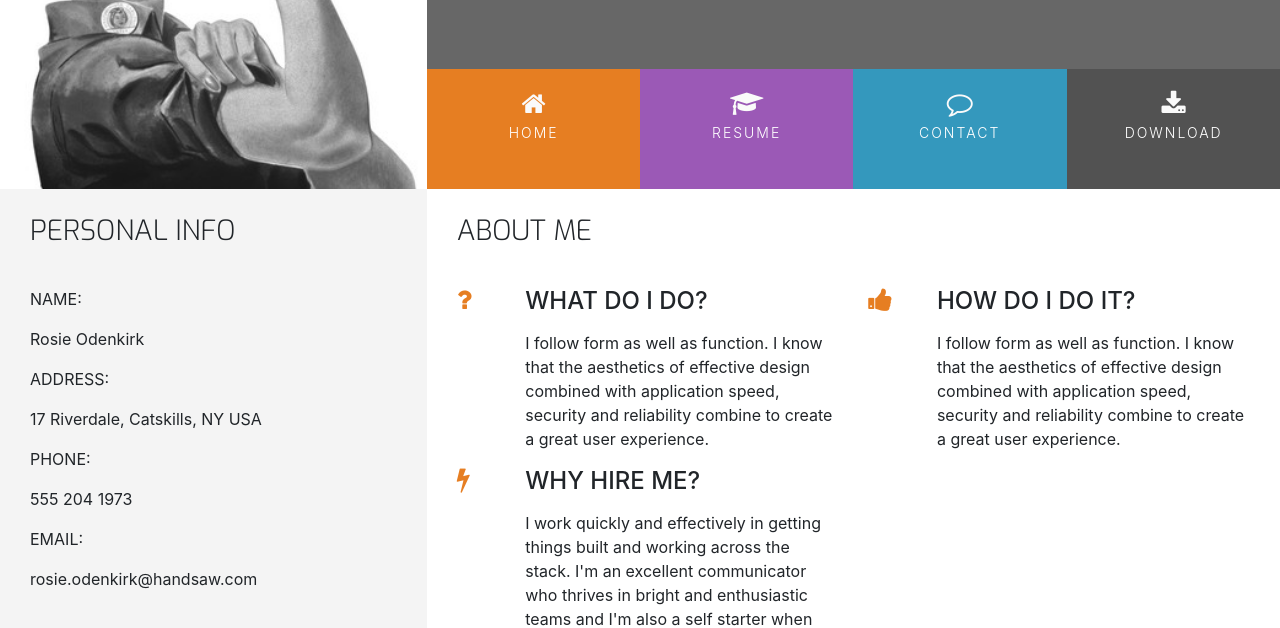
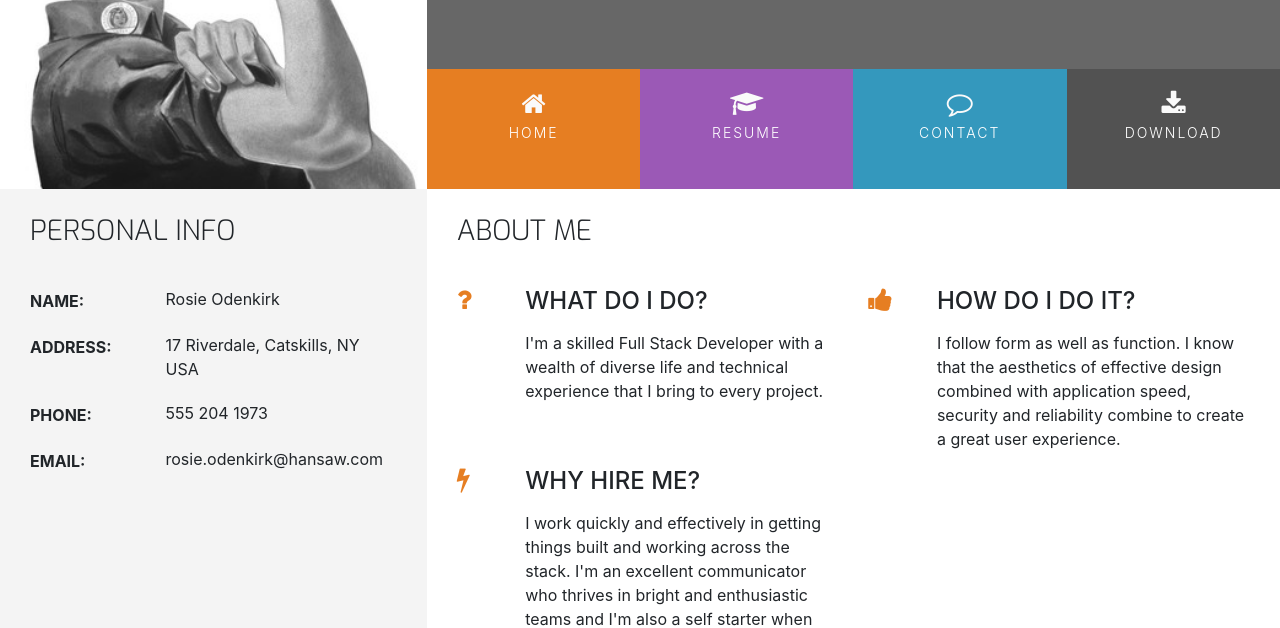
Before and after one commit to MWBark/bootstrap-resume, a plain HTML site: page index.html in a window 1280 px wide. Shown: the part 180-808 px from the top of the page. Drawn offline with nearby package versions, Linux system fonts and the light colour scheme.

```diff
--- a/assets/css/style.css
+++ b/assets/css/style.css
@@ -32,7 +32,10 @@
 
 /*--------------------------------------------Specail paddings/margins/text*/
 
-h1,h2,h3,h4 {
+h1,
+h2,
+h3,
+h4 {
     margin: 0;
 }
 
@@ -222,3 +225,38 @@ footer {
 .three-reasons-heading {
     margin-bottom: 15px;
 }
+
+/*--------------------------------------------Personal Info*/
+
+.personal-info-item {
+    margin-bottom: 20px;
+    display: block;
+    clear: both;
+}
+
+.personal-info-item .key,
+.personal-info-item .value {
+    padding-right: 8px;
+    display: inline-block;
+}
+
+.personal-info-item .key p,
+.personal-info-item .value p {
+    margin: 0;
+}
+
+.personal-info-item .key {
+    width: 30%;
+    margin-right: 21px;
+    padding-top: 2px;
+    vertical-align: top;
+}
+
+.personal-info-item .key p {
+    font-weight: 700;
+}
+
+.personal-info-item .value {
+    position: relative;
+    width: 60%;
+}
--- a/index.html
+++ b/index.html
@@ -54,7 +54,7 @@
 
     <section class="container-fluid">
         <div class="row">
-            <div class="col-4 bg-color-personal-info section-column">
+            <div class="col-md-4 bg-color-personal-info section-column">
                 <div class="row">
                     <div class="col-12">
                         <h3 class="section-heading uppercase">
@@ -106,7 +106,7 @@
                     </div>
                     <div class="value">
                         <p>
-                            rosie.odenkirk@handsaw.com
+                            rosie.odenkirk@hansaw.com
                         </p>
                     </div>
                 </div>
@@ -126,9 +126,7 @@
                             <div class="col-10">
                                 <h4 class="three-reasons-heading uppercase">What do I do?</h4>
                                 <p>
-                                    I follow form as well as function. I know that the aesthetics of effective design
-                                    combined with application speed, security and reliability combine to create a great
-                                    user experience.
+                                    I'm a skilled Full Stack Developer with a wealth of diverse life and technical experience that I bring to every project.
                                 </p>
                             </div>
                         </div>
@@ -141,9 +139,7 @@
                             <div class="col-10">
                                 <h4 class="three-reasons-heading uppercase">How do I do it?</h4>
                                 <p>
-                                    I follow form as well as function. I know that the aesthetics of effective design
-                                    combined with application speed, security and reliability combine to create a great
-                                    user experience.
+                                    I follow form as well as function. I know that the aesthetics of effective design combined with application speed, security and reliability combine to create a great user experience.
                                 </p>
                             </div>
                         </div>
@@ -156,9 +152,7 @@
                             <div class="col-10">
                                 <h4 class="three-reasons-heading uppercase">Why hire me?</h4>
                                 <p>
-                                    I work quickly and effectively in getting things built and working across the stack.
-                                    I'm an excellent communicator who thrives in bright and enthusiastic teams and I'm
-                                    also a self starter when working solo.
+                                    I work quickly and effectively in getting things built and working across the stack. I'm an excellent communicator who thrives in bright and enthusiastic teams and I'm also a self starter when working solo.
                                 </p>
                             </div>
                         </div>
@@ -166,6 +160,7 @@
                 </div>
             </div>
         </div>
+
     </section>
 
     <footer class="container-fluid">
```
